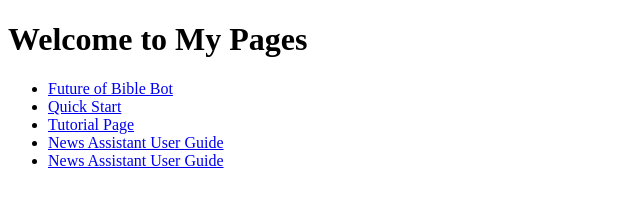
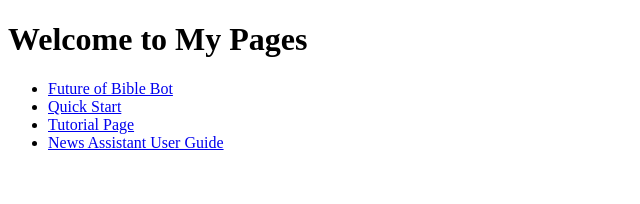
Before and after one commit to kyle-mirich/bible-bot-pages, a plain HTML site: page index.html in a window 1280 px wide. Shown: the whole page, without its empty margins (0-640 px from the left). Drawn offline with Linux system fonts and the light colour scheme.

Commit message:
Update index.html

```diff
--- a/index.html
+++ b/index.html
@@ -43,11 +43,6 @@
      News Assistant User Guide
     </a>
    </li>
-   <li>
-    <a href="news-assisntant-user-guide.html">
-     News Assistant User Guide
-    </a>
-   </li>
   </ul>
  </body>
 </html>
```
